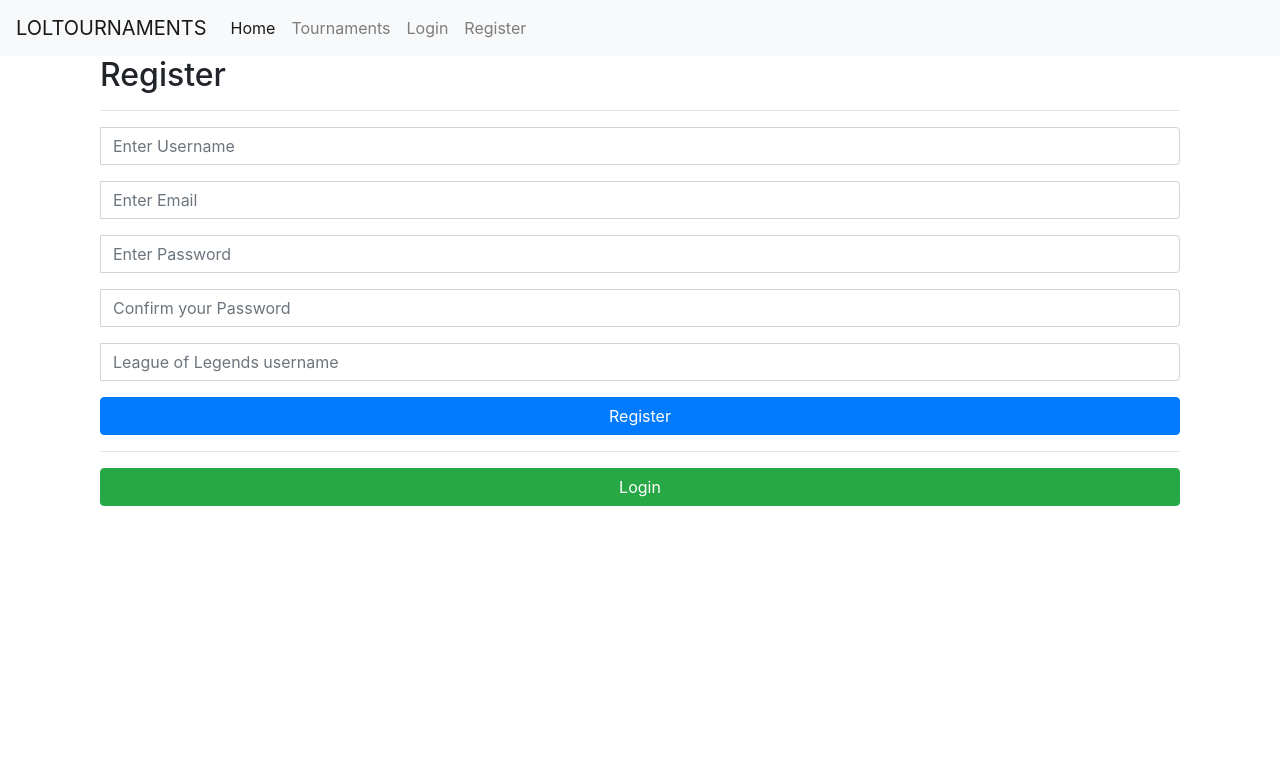
After one commit to Auxilinaut/djs-acolytes, a PHP site: page /register.php in a window 1280 px wide. The commit adds this page. Shown: the top 783 px of the page. Run offline with PHP 8.4, Linux system fonts and the light colour scheme; some libraries are stand-ins or nearby versions.

Commit message:
what I have

```diff
--- a/loginClient.php
+++ b/loginClient.php
@@ -36,6 +36,7 @@ if (isset($msg))
 {
   $request['message'] = $msg;
 }
+
 $response = $client->send_request($request);
 //$response = $client->publish($request);
 
--- /dev/null
+++ b/register.php
@@ -0,0 +1,140 @@
+<html lang="en">
+
+<head>
+    <meta http-equiv="Content-Type" content="text/html; charset=utf-8"/>
+    <title>Sign Up</title>
+    <link rel="stylesheet" href="index.css" type="text/css"/>
+    <link rel="stylesheet" href="https://maxcdn.bootstrapcdn.com/bootstrap/4.0.0/css/bootstrap.min.css" integrity="sha384-Gn5384xqQ1aoWXA+058RXPxPg6fy4IWvTNh0E263XmFcJlSAwiGgFAW/dAiS6JXm" crossorigin="anonymous">
+</head>
+
+<body>
+
+    <?php include 'navbar.php';?>
+
+    <div class="container">
+
+        <div id="login-form">
+
+            <form autocomplete="off">
+
+                <div class="col-md-12">
+
+                    <div class="form-group">
+                        <h2 class="">Register</h2>
+                    </div>
+
+                    <div class="form-group">
+                        <hr/>
+                    </div>
+
+                    <?php
+                    if (isset($errMSG)) {
+                        ?>
+                        <div class="form-group">
+                            <div class="alert alert-<?php echo ($errTyp == "success") ? "success" : $errTyp; ?>">
+                                <span class="glyphicon glyphicon-info-sign"></span> <?php echo $errMSG; ?>
+                            </div>
+                        </div>
+                        <?php
+                    }
+                    ?>
+
+                    <div class="form-group">
+                        <div class="input-group">
+                            <span class="input-group-addon"><span class="glyphicon glyphicon-user"></span></span>
+                            <input type="text" id="uname" name="uname" class="form-control" placeholder="Enter Username" required/>
+                        </div>
+                    </div>
+
+                    <div class="form-group">
+                        <div class="input-group">
+                            <span class="input-group-addon"><span class="glyphicon glyphicon-envelope"></span></span>
+                            <input type="email" id="email" name="email" class="form-control" placeholder="Enter Email" required/>
+                        </div>
+                    </div>
+
+                    <div class="form-group">
+                        <div class="input-group">
+                            <span class="input-group-addon"><span class="glyphicon glyphicon-lock"></span></span>
+                            <input type="password" id="pw" name="pass" class="form-control" placeholder="Enter Password"
+                                required/>
+                        </div>
+                    </div>
+
+
+                    <div class="form-group">
+                        <div class="input-group">
+                            <span class="input-group-addon"><span class="glyphicon glyphicon-lock"></span></span>
+                            <input type="password" id="pw2" name="pass2" class="form-control" placeholder="Confirm your Password"
+                                required/>
+                        </div>
+                    </div>
+
+                    <div class="form-group">
+                        <div class="input-group">
+                            <span class="input-group-addon"><span class="glyphicon glyphicon-lock"></span></span>
+                            <input type="text" id="ingamename" name="ingamename" class="form-control" placeholder="League of Legends username"
+                                required/>
+                        </div>
+                    </div>
+
+
+                    <div class="form-group">
+                        <button type="button" class="btn btn-block btn-primary" onclick="registerReq()" name="signup" id="reg">Register</button>
+                    </div>
+
+                    <div class="form-group">
+                        <hr/>
+                    </div>
+
+                    <div class="form-group">
+                        <a href="index.php" type="button" class="btn btn-block btn-success" name="btn-login">Login</a>
+                    </div>
+
+                </div>
+
+            </form>
+            <div id="response">
+
+            </div>
+        </div>
+
+    </div>
+
+    <script>
+        var http = new XMLHttpRequest();
+
+        function registerReq()
+        {
+            var uname = document.getElementById("uname").value;
+            var pwd = document.getElementById("pw").value;
+            var email = http.open("POST", "registerClient.php", false);
+            http.setRequestHeader("Content-type", "application/x-www-form-urlencoded");
+            http.onreadystatechange = receiveResponse;
+            http.send("uname=" + uname + "&pword=" + pwd);
+        }
+
+        function receiveResponse()
+        {
+            if (http.readyState == 4)
+            {
+                var res = http.responseText;
+                var testresponse = document.getElementById("response");
+                testresponse.innerHTML = res;
+                var data = JSON.parse(res);
+                console.log("sessionid: " + data);
+            }
+            else
+            {
+                var testresponse = document.getElementById("testresponse");
+                testresponse.innerHTML = "readystate not 4: " + http.readyState;
+            }
+        }
+    </script>
+
+<script src="https://code.jquery.com/jquery-3.2.1.slim.min.js" integrity="sha384-KJ3o2DKtIkvYIK3UENzmM7KCkRr/rE9/Qpg6aAZGJwFDMVNA/GpGFF93hXpG5KkN" crossorigin="anonymous"></script>
+<script src="https://cdnjs.cloudflare.com/ajax/libs/popper.js/1.12.9/umd/popper.min.js" integrity="sha384-ApNbgh9B+Y1QKtv3Rn7W3mgPxhU9K/ScQsAP7hUibX39j7fakFPskvXusvfa0b4Q" crossorigin="anonymous"></script>
+<script src="https://maxcdn.bootstrapcdn.com/bootstrap/4.0.0/js/bootstrap.min.js" integrity="sha384-JZR6Spejh4U02d8jOt6vLEHfe/JQGiRRSQQxSfFWpi1MquVdAyjUar5+76PVCmYl" crossorigin="anonymous"></script>
+
+</body>
+</html>
--- a/tournaments.php
+++ b/tournaments.php
@@ -53,7 +53,8 @@
             }
         }
 
-	function length(obj) {
+        function length(obj)
+        {
             return Object.keys(obj).length;
         }
 
```
Also changed, not shown: dbServer.php (+10 -10 lines), update.php (deleted, +0 -77 lines), updateform.php (deleted, +0 -20 lines), verify.php (deleted, +0 -26 lines). Lines whose indentation alone changed are shown as unchanged.
